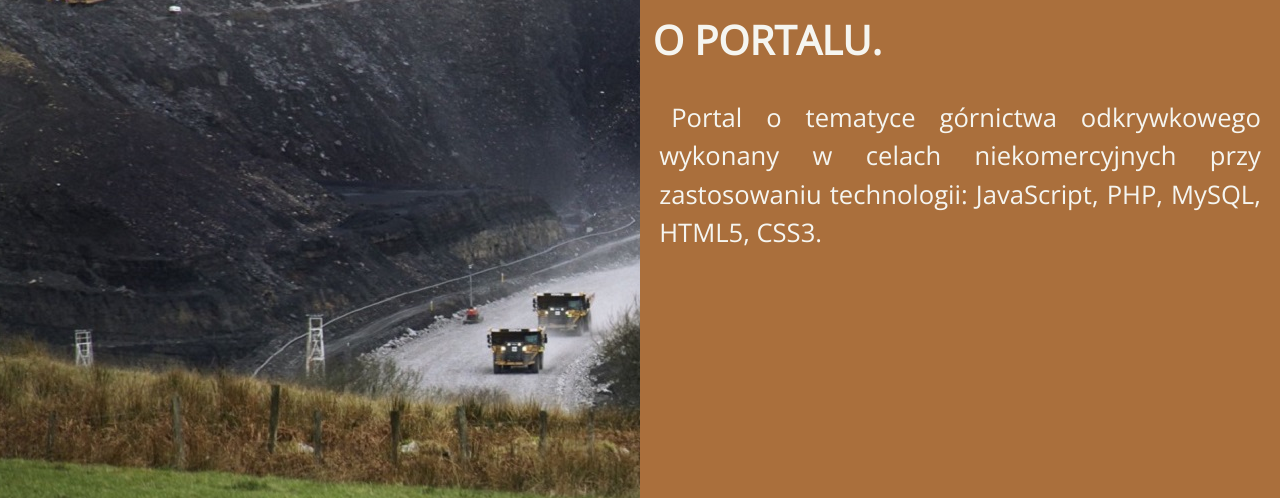
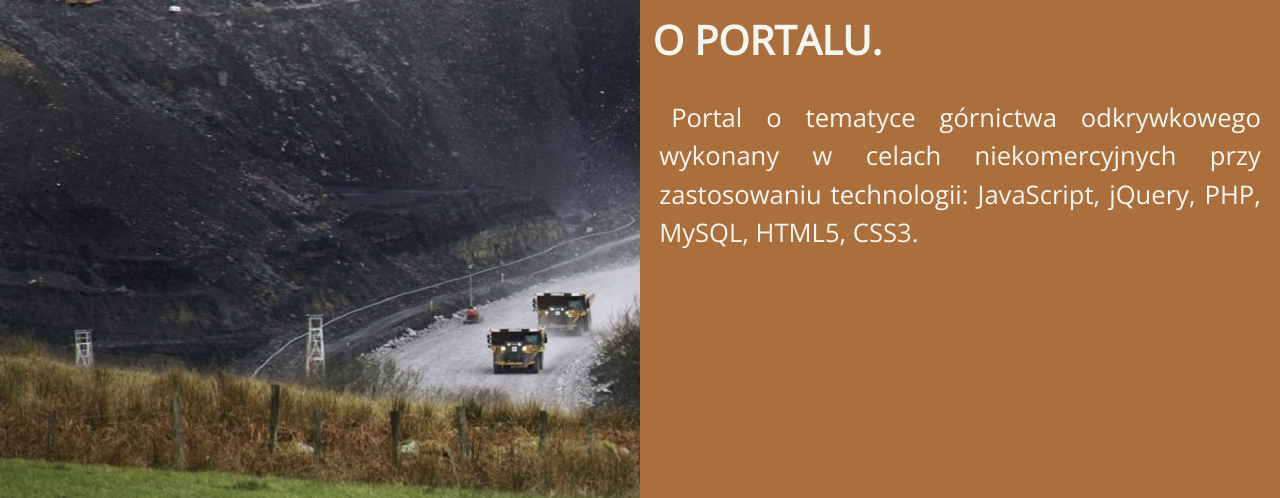
Before and after one commit to azagorowski/opencast-web-portal, a PHP site: page / in a window 1280 px wide. Shown: the part 790-1288 px from the top of the page. Run offline with PHP 8.4, Linux system fonts and the light colour scheme; some libraries are stand-ins or nearby versions; some web fonts are replaced.

Commit message:
Added jQuery

```diff
--- a/src/index.php
+++ b/src/index.php
@@ -73,7 +73,7 @@
 		</article>
 		<aside id="first-article">
 		<h2>O PORTALU.</h2>
-		<p>Portal o tematyce górnictwa odkrywkowego wykonany w celach niekomercyjnych przy zastosowaniu technologii: JavaScript, PHP, MySQL, HTML5, CSS3.
+		<p>Portal o tematyce górnictwa odkrywkowego wykonany w celach niekomercyjnych przy zastosowaniu technologii: JavaScript, jQuery, PHP, MySQL, HTML5, CSS3.
 		</aside>
 	</section>
 	<section class="inner-wrapper-2">
```
